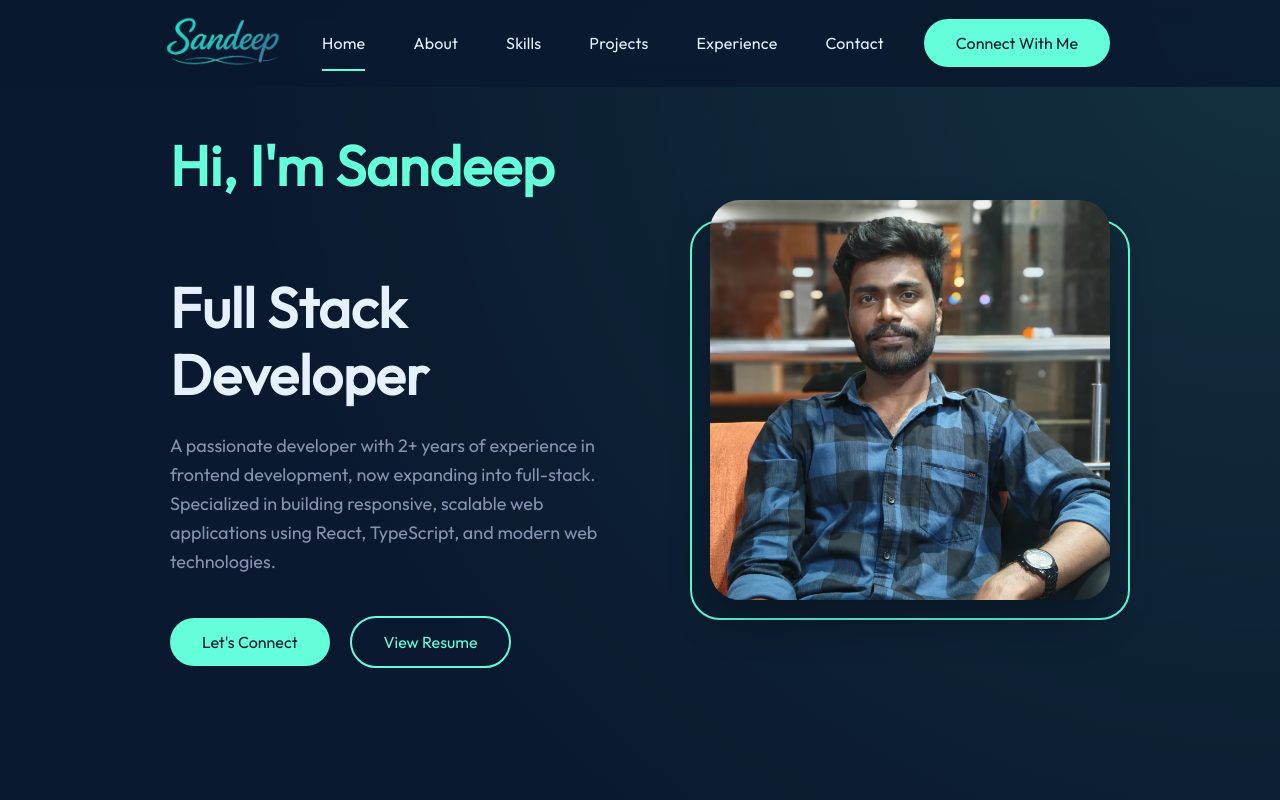
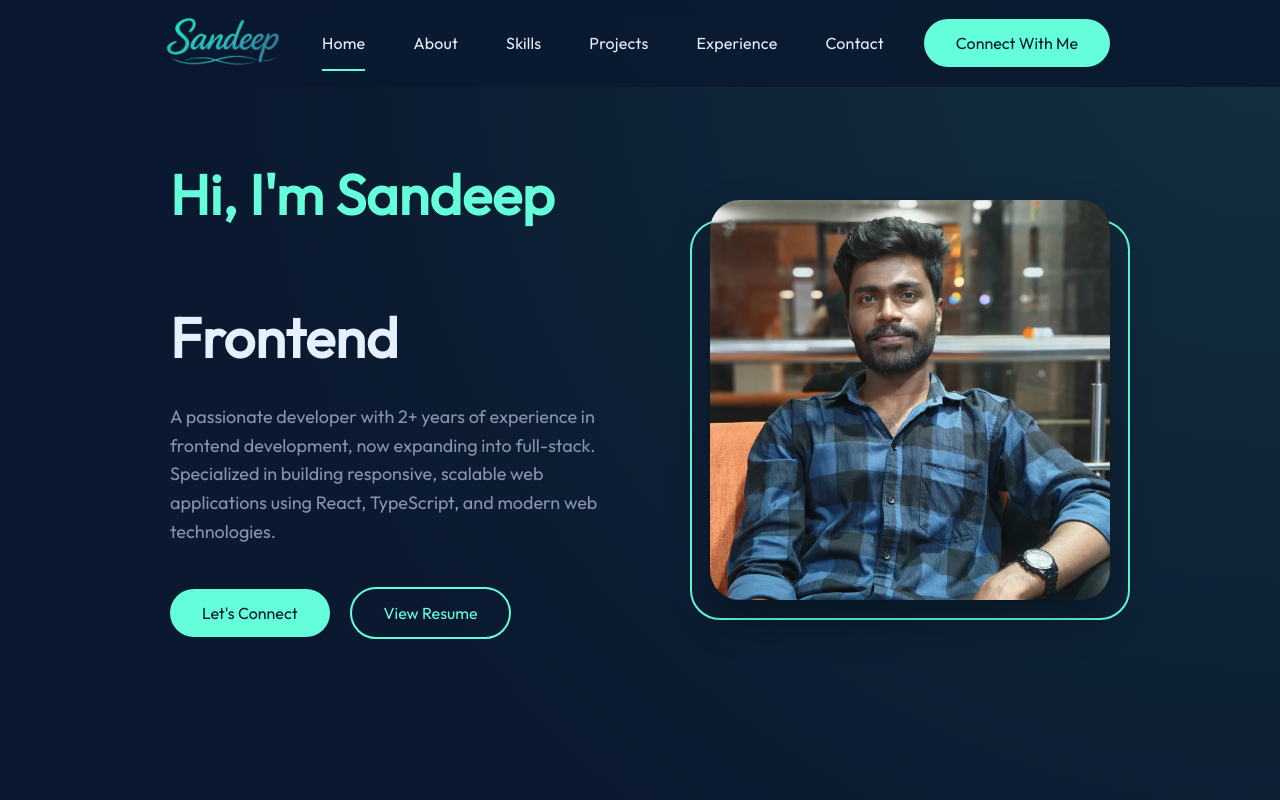
Before and after one commit to sandeep-madiki/portfolio, a React (Vite) app: page / in a window 1280 px wide. Shown: the top 800 px of the page. Built offline with nearby package versions, Linux system fonts and the light colour scheme; no server answers.

Commit message:
animation added to the hero section

```diff
--- a/package.json
+++ b/package.json
@@ -10,11 +10,13 @@
     "preview": "vite preview"
   },
   "dependencies": {
+    "framer-motion": "^12.18.1",
     "lucide-react": "^0.515.0",
     "react": "^19.1.0",
     "react-anchor-link-smooth-scroll": "^1.0.12",
     "react-dom": "^19.1.0",
-    "react-icons": "^5.5.0"
+    "react-icons": "^5.5.0",
+    "react-simple-typewriter": "^5.0.1"
   },
   "devDependencies": {
     "@eslint/js": "^9.25.0",
--- a/src/Component/Hero/Hero.css
+++ b/src/Component/Hero/Hero.css
@@ -189,3 +189,27 @@
     max-width: 280px;
   }
 }
+
+.typewriter-cursor {
+  display: inline-block;
+  color: #e6f1ff !important;
+  font-weight: 700;
+  font-size: 1em;
+  margin-left: 2px;
+  animation: blink 1s steps(1) infinite;
+}
+
+.role-text,
+.role-text * {
+  color: #e6f1ff !important;
+}
+
+@keyframes blink {
+  0%,
+  100% {
+    opacity: 1;
+  }
+  50% {
+    opacity: 0;
+  }
+}
--- a/src/Component/Hero/Hero.tsx
+++ b/src/Component/Hero/Hero.tsx
@@ -2,48 +2,195 @@ import "./Hero.css";
 import AnchorLink from "react-anchor-link-smooth-scroll";
 import Resume from "../../assets/Sandeep_Madiki_Resume.pdf";
 import ProfileImg from "../../assets/profile-1 (1).jpg";
+import { motion, useAnimation } from "framer-motion";
+import { useInView } from "framer-motion";
+import { useRef, useEffect } from "react";
+import { useTypewriter } from "react-simple-typewriter";
 
 const Hero = () => {
+  const ref = useRef(null);
+  const inView = useInView(ref, { margin: "-10% 0px -10% 0px", amount: 0.1 });
+  const controls = useAnimation();
+
+  useEffect(() => {
+    if (inView) {
+      controls.start("visible");
+    } else {
+      controls.start("hidden");
+    }
+  }, [inView, controls]);
+
   return (
-    <div id="home" className="hero">
-      <div className="hero-content">
-        <div className="hero-text">
-          <h1>
-            <span>Hi, I'm Sandeep</span>
+    <motion.div
+      id="home"
+      className="hero"
+      ref={ref}
+      initial="hidden"
+      animate={controls}
+      variants={{
+        hidden: { opacity: 0 },
+        visible: { opacity: 1, transition: { duration: 0.8 } },
+      }}
+    >
+      {/* Animated floating gradient blob */}
+      <div className="hero-blob" />
+      <motion.div
+        className="hero-content"
+        initial="hidden"
+        animate={controls}
+        variants={{
+          hidden: {},
+          visible: {
+            transition: {
+              staggerChildren: 0.18,
+            },
+          },
+        }}
+      >
+        <motion.div
+          className="hero-text"
+          variants={{
+            hidden: { x: -60, opacity: 0 },
+            visible: {
+              x: 0,
+              opacity: 1,
+              transition: { duration: 0.8, ease: "easeOut" },
+            },
+          }}
+        >
+          <motion.h1
+            variants={{
+              hidden: { y: 40, opacity: 0 },
+              visible: {
+                y: 0,
+                opacity: 1,
+                transition: { duration: 0.7, ease: "easeOut" },
+              },
+            }}
+          >
+            <motion.span
+              variants={{
+                hidden: { scale: 0.8, opacity: 0 },
+                visible: {
+                  scale: 1,
+                  opacity: 1,
+                  transition: { duration: 0.7, delay: 0.2, ease: "backOut" },
+                },
+              }}
+            >
+              Hi, I'm Sandeep
+            </motion.span>
             <br />
-            Full Stack Developer
-          </h1>
-          <p>
+            <span className="role-text">{useTypewriterText()}</span>
+          </motion.h1>
+          <motion.p
+            variants={{
+              hidden: { y: 30, opacity: 0 },
+              visible: {
+                y: 0,
+                opacity: 1,
+                transition: { duration: 0.7, delay: 0.3, ease: "easeOut" },
+              },
+            }}
+          >
             A passionate developer with 2+ years of experience in frontend
             development, now expanding into full-stack. Specialized in building
             responsive, scalable web applications using React, TypeScript, and
             modern web technologies.
-          </p>
-          <div className="hero-action">
+          </motion.p>
+          <motion.div
+            className="hero-action"
+            variants={{
+              hidden: { opacity: 0, y: 20 },
+              visible: {
+                opacity: 1,
+                y: 0,
+                transition: { duration: 0.7, delay: 0.5, ease: "easeOut" },
+              },
+            }}
+          >
             <AnchorLink
               offset={60}
               href="#contact"
               style={{ textDecoration: "none" }}
             >
-              <div className="hero-connect">Let's Connect</div>
+              <motion.div
+                className="hero-connect"
+                whileHover={{
+                  scale: 1.08,
+                  boxShadow: "0 10px 30px -15px rgba(100,255,218,0.4)",
+                }}
+                whileTap={{ scale: 0.97 }}
+                transition={{ type: "spring", stiffness: 400, damping: 17 }}
+              >
+                Let's Connect
+              </motion.div>
             </AnchorLink>
 
-            <a
+            <motion.a
               href={Resume}
               target="_blank"
               rel="noopener noreferrer"
               className="hero-resume"
+              whileHover={{
+                scale: 1.08,
+                backgroundColor: "rgba(100,255,218,0.13)",
+              }}
+              whileTap={{ scale: 0.97 }}
+              transition={{ type: "spring", stiffness: 400, damping: 17 }}
             >
               View Resume
-            </a>
-          </div>
-        </div>
-        <div className="hero-image">
-          <img src={ProfileImg} alt="Sandeep - Full Stack Developer" />
-        </div>
-      </div>
-    </div>
+            </motion.a>
+          </motion.div>
+        </motion.div>
+        <motion.div
+          className="hero-image"
+          variants={{
+            hidden: { opacity: 0, scale: 0.92, y: 40 },
+            visible: {
+              opacity: 1,
+              scale: 1,
+              y: 0,
+              transition: { duration: 1, delay: 0.6, ease: "backOut" },
+            },
+          }}
+        >
+          <motion.img
+            src={ProfileImg}
+            alt="Sandeep - Full Stack Developer"
+            variants={{
+              hidden: { filter: "blur(8px)", scale: 0.95 },
+              visible: {
+                filter: "blur(0px)",
+                scale: 1,
+                transition: { duration: 1.1, delay: 0.8, ease: "easeOut" },
+              },
+            }}
+            whileHover={{ scale: 1.04, rotate: 2 }}
+            whileTap={{ scale: 0.98, rotate: -2 }}
+            style={{ boxShadow: "0 20px 40px rgba(0,0,0,0.3)" }}
+          />
+        </motion.div>
+      </motion.div>
+    </motion.div>
   );
 };
 
+// Custom hook for typewriter effect
+function useTypewriterText() {
+  const [text] = useTypewriter({
+    words: ["Full Stack Developer", "Frontend Developer"],
+    loop: 0,
+    typeSpeed: 70,
+    deleteSpeed: 50,
+    delaySpeed: 1200,
+  });
+  return (
+    <span style={{ display: "flex" }}>
+      {text}
+      <span className="typewriter-cursor">|</span>
+    </span>
+  );
+}
+
 export default Hero;
```
Also changed, not shown: 1 other file (tests, documents, lock files or other folders).
